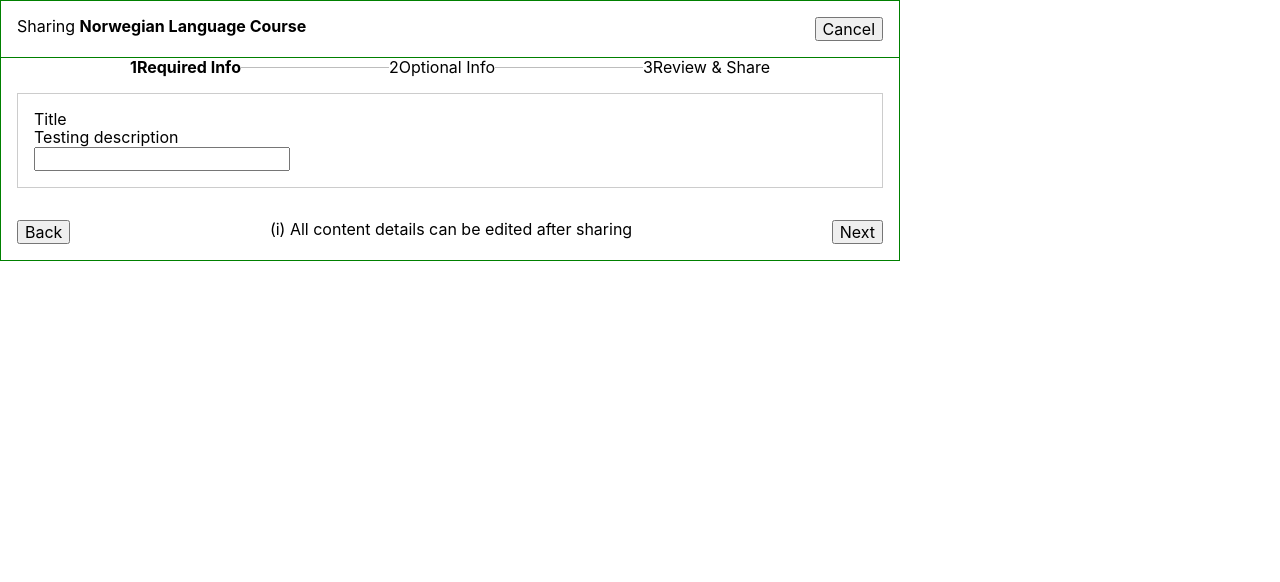
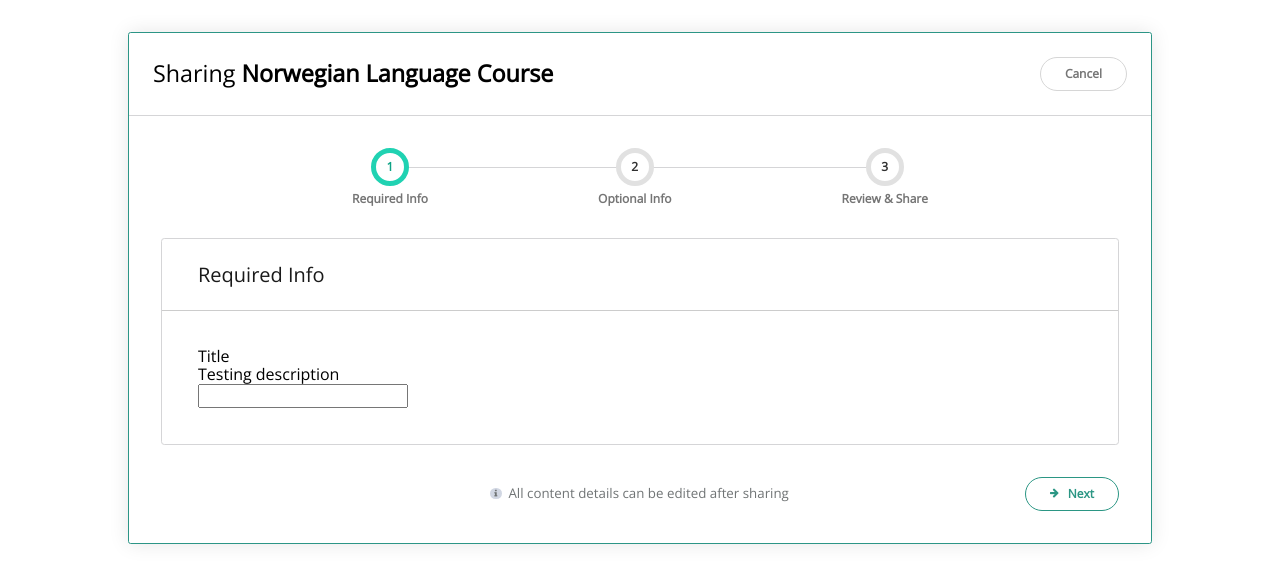
Before and after one commit to h5p/h5p-hub-sharing-ui, a React app: page / in a window 1280 px wide. Built offline with nearby package versions, Linux system fonts and the light colour scheme; a web font is replaced by a local one.

Commit message:
HFP-2968 Add main UI components

```diff
--- a/src/components/Main.js
+++ b/src/components/Main.js
@@ -5,82 +5,143 @@ import Step from './generic/stepper/Step';
 import Mandatory from './steps/Mandatory';
 import Optional from './steps/Optional';
 import Review from './steps/Review';
+import Success from './steps/Success';
 import TranslationContext from '../context/Translation';
-import MetadataContext from '../context/Metadata';
+import { replace } from '../utils/helpers';
 
 import 'normalize.css';
 import './Main.scss';
 
-const steps = [
+
+
+const getSteps = (shared) => {
+  let steps = [
     {
-    title: 'Required Info',
+      title: 'requiredInfo',
       content: <Mandatory />,
-    nextButton: 'Next'
+      nextButton: {
+        label: 'next',
+        variant: 'outlined'
+      },
+      backButton: false
     },
     {
-    title: 'Optional Info',
+      title: 'optionalInfo',
       content: <Optional />,
-    nextButton: 'Review Info'
+      nextButton: {
+        label: 'reviewInfo',
+        variant: 'outlined'
       },
-  {
-    title: 'Review & Share',
+      backButton: true
+    }
+  ]
+
+  steps.push(!shared ? {
+    title: 'reviewAndShare',
     content: <Review />,
-    nextButton: 'Share'
+    nextButton: {
+      label: 'share',
+      variant: 'contained'
     },
-];
+    backButton: true
+  } : {
+    // Special case - last step done
+    title: 'shared',
+    content: <Success />
+  });
+
+  return steps;
+};
 
 function Main() {
   const [activeStep, setActiveStep] = React.useState(0);
+  const [isShared, setShared] = React.useState(false);
   const l10n = useContext(TranslationContext);
-  const metadata = useContext(MetadataContext);
+  const steps = getSteps(isShared);
   const step = steps[activeStep];
 
-  console.log(metadata);
-
+  /**
+   * Handle next button is clicked
+   */
   const handleNext = () => {
+    if (activeStep === 2) {
+      setShared(true);
+    }
+    else {
       setActiveStep((prevActiveStep) => prevActiveStep + 1);
+    }
   };
 
+  /**
+   * Handle back button is clicked
+   */
   const handleBack = () => {
     setActiveStep((prevActiveStep) => prevActiveStep - 1);
   };
+
+  const handleCancel = () => {
+    console.log('Cancel');
+  };
+
+  const mainTitle = replace(l10n.mainTitle, {':title': 'Norwegian Language Course'});
 
   return (
     <div className="h5p-hub-publish">
 
       <div className="header">
-        <div className="title">Sharing <strong>Norwegian Language Course</strong></div>
-        <Button variant="outlined" color="primary">
+        <div
+          role="heading"
+          className="title"
+          dangerouslySetInnerHTML={{__html: mainTitle}} />
+        <Button variant="outlined" color="primary" onClick={handleCancel}>
           {l10n.cancel}
         </Button>
       </div>
 
       <div className="content">
-        <Stepper activeStep={activeStep}>
+        <Stepper activeStep={activeStep} completed={isShared}>
         {steps.map((step, index) => {
           return (
-            <Step key={index} label={step.title}/>
+            <Step key={index} index={index} label={l10n[step.title]} />
           );
         })}
         </Stepper>
 
+        <div className="step-panel">
+          {
+            !isShared &&
+            <div className="step-title" role="heading">
+              <span className="sr-only">{replace(l10n.currentStep, {':step': activeStep+1, ':total': 3})}</span>
+              {l10n[step.title]}
+            </div>
+          }
           <div className="step-content">
             {step.content}
           </div>
-
-        <div className="footer">
-          <Button variant="outlined" onClick={handleBack}>
-            Back
-          </Button>
-
-          <div className="sharing-note">
-            (i) All content details can be edited after sharing
         </div>
 
-          <Button variant="outlined" onClick={handleNext}>
-            {step.nextButton}
+        {
+          !isShared &&
+          <div className="footer">
+            <div className="navigation">
+              {
+                step.backButton &&
+                <Button name="back" variant="outlined" color="green" onClick={handleBack}>
+                  {l10n.back}
                 </Button>
+              }
+              {
+                step.nextButton &&
+                <Button name="next" variant={step.nextButton.variant} color="green" onClick={handleNext}>
+                  {l10n[step.nextButton.label]}
+                </Button>
+              }
             </div>
+            <div className="sharing-note">
+              <i className="icon-info"/>{l10n.sharingNote}
+            </div>
+          </div>
+        }
       </div>
     </div>
   );
--- a/src/components/Main.scss
+++ b/src/components/Main.scss
@@ -13,39 +13,109 @@
 }
 
 .h5p-hub-publish {
-  max-width: 900px;
-  border: 1px solid green;
+  margin: 2em auto;
+  font-family: 'Open Sans', sans-serif;
+  max-width: 1024px;
+  border: 1px solid #2c9586;
+  border-radius: 0.167em;
   box-sizing: border-box;
   font-size: 16px;
+  box-shadow: 0px 0px 20px rgba(0,0,0,0.1);
 
   .header {
-    padding: 1em;
+    padding: 1.5em;
     display: flex;
+    align-items: center;
     width: 100%;
     box-sizing: border-box;
-    border-bottom: 1px solid green;
+    border-bottom: 1px solid #d5d5d7;
 
     .title {
+      font-size: 1.458em;
       flex-grow: 1;
     }
   }
 
+  .step-panel {
+    margin: 2em;
+    border-radius: 0.208em;
+    border: 1px solid #d5d5d7;
+  }
+
+  .step-title {
+    color: #1a1a1a;
+    font-size: 1.250em;
+    border-bottom: 1px solid #ccc;
+    padding: 1.2em 1.8em;
+  }
+
   .step-content {
-    margin: 1em;
-    padding: 1em;
-    border: 1px solid #ccc;
+    padding: 2.25em;
   }
 
   .footer {
-    padding: 1em;
-    display: flex;
+    padding: 0 2em 2em;
     width: 100%;
     box-sizing: border-box;
+    position: relative;
+
+    .navigation {
+      display: flex;
+
+      button:before {
+        font-family: 'h5p-hub-publish';
+        font-size: 0.75em;
+        content: "\e902";
+        display: inline-block;
+        margin-right: 1em;
+        line-height: 1;
+        position: relative;
+        top: -0.1em;
+      }
+
+      .back:before {
+        transform: rotate(180deg);
+      }
+
+      .next {
+        margin-left: auto;
+      }
+    }
   }
 
   .sharing-note {
-    flex-grow: 1;
     text-align: center;
+    color: #707475;
+    font-size: 0.833em;
+    width: calc(100% - 4.9em);
+    position: absolute;
+    z-index: -1;
+    top: 0.65em;
+    box-sizing: border-box;
+    padding: 0 8em;
+
+    .icon-info:before {
+      font-size: 0.5em;
+      display: inline-block;
+      margin-right: 1em;
+      background: #d1d7e3;
+      padding: 0.4em;
+      border-radius: 50%;
+      position: relative;
+      top: -0.25em;
+    }
+  }
+
+  .sr-only {
+    position: absolute;
+    width: 1px;
+    height: 1px;
+    padding: 0;
+    margin: -1px;
+    overflow: hidden;
+    clip: rect(0, 0, 0, 0);
+    white-space: nowrap;
+    border: 0;
   }
 
   [class^="icon-"], [class*=" icon-"] {
--- a/src/components/generic/button/Button.js
+++ b/src/components/generic/button/Button.js
@@ -1,11 +1,35 @@
 import React from 'react';
+import PropTypes from 'prop-types';
 
-const Button = ({children, onClick}) => {
+import './Button.scss';
+
+const Button = ({children, name, onClick, variant, color}) => {
+
+  let classes = [];
+
+  if (name) {
+    classes.push(name);
+  }
+  if (variant) {
+    classes.push(variant);
+  }
+  if (color) {
+    classes.push(color);
+  }
+
   return (
-    <button onClick={onClick}>
+    <button type="button" className={classes.join(' ')} onClick={onClick}>
       {children}
     </button>
   );
 };
 
+Button.propTypes = {
+  children: PropTypes.string.isRequired,
+  name: PropTypes.string,
+  onClick: PropTypes.func.isRequired,
+  variant: PropTypes.string,
+  color: PropTypes.string
+};
+
 export default Button;
--- /dev/null
+++ b/src/components/generic/button/Button.scss
@@ -0,0 +1,47 @@
+.h5p-hub-publish button {
+  font-family: 'Open Sans', sans-serif;
+  font-size: 0.75em;
+  background: transparent;
+  padding: 0.75em 2em;
+  color: #757575;
+  border-radius: 3em;
+  border: 1px solid #d6d6d6;
+  cursor: pointer;
+  font-weight: bold;
+
+  &:before {
+    font-weight: normal;
+  }
+
+  &:hover {
+    color: #5f5f5f;
+    border-color: #5f5f5f;
+  }
+
+  &.contained.green {
+    color: #fff;
+    border-color: #2b9684;
+    background: #2b9684;
+
+    &:hover {
+      border-color: #257a70;
+      background: #257a70;
+    }
+  }
+
+  &.outlined.green {
+    border-width: 0.125em;
+    color: #2b9684;
+    border-color: #2b9684;
+
+    &:hover {
+      color: #257a70;
+      border-color: #257a70;
+    }
+
+    &[disabled] {
+      color: #92cabf;
+      border-color: #92cabf;
+    }
+  }
+}
--- a/src/components/generic/stepper/Step.js
+++ b/src/components/generic/stepper/Step.js
@@ -1,14 +1,37 @@
 import React from 'react';
+import PropTypes from 'prop-types';
 
 import './Step.scss';
 
-const Step = ({active, label, index}) => {
+const Step = ({active, label, index, completed}) => {
+
+  let classes = ['step'];
+  if (active) {
+    classes.push('active');
+  }
+  if (completed) {
+    classes.push('completed');
+  }
+
   return (
-    <div className={`step ${active ? 'active' : ''}`}>
-      <span className="step-icon">{index+1}</span>
-      <span className="step-label">{label}</span>
+    <div className={classes.join(' ')}>
+      <div className="step-icon">
+        {
+          completed ?
+          <i className="icon-check"/> :
+          index+1
+        }
+      </div>
+      <div className="step-label">{label}</div>
     </div>
   );
 };
 
+Step.propTypes = {
+  active: PropTypes.bool,
+  label: PropTypes.string.isRequired,
+  index: PropTypes.number.isRequired,
+  completed: PropTypes.bool
+};
+
 export default Step;
--- a/src/components/generic/stepper/Step.scss
+++ b/src/components/generic/stepper/Step.scss
@@ -1,7 +1,41 @@
-.h5p-hub-publish {
-  .step {
-    &.active {
-      font-weight: bold;
+.h5p-hub-publish .step {
+
+  text-align: center;
+  font-size: 0.75em;
+  font-weight: bold;
+
+  .step-icon {
+    color: #303030;
+    border-radius: 50%;
+    border: 0.462em solid #e1e1e1;
+    width: 3.2em;
+    height: 3.2em;
+    line-height: 2.276;
+    display: inline-block;
+    z-index: 1;
+    position: relative;
+    background: #fff;
+    box-sizing: border-box;
+  }
+
+  .step-label {
+    color: #757575;
+    margin-top: 0.5em;
+  }
+
+  &.active {
+    color: #20d2b2;
+    .step-icon {
+      border-color: #20d2b2;
+      color: #0ea385;
+    }
+  }
+
+  &.completed {
+    .step-icon {
+      background: #0ea385;
+      border-color: #20d2b2;
+      color: #fff;
     }
   }
 }
--- a/src/components/generic/stepper/Stepper.js
+++ b/src/components/generic/stepper/Stepper.js
@@ -1,4 +1,5 @@
 import React from 'react';
+import PropTypes from 'prop-types';
 
 import './Stepper.scss';
 
@@ -10,19 +11,13 @@ const StepConnector = () => {
   );
 }
 
-const Stepper = ({activeStep, children}) => {
-
+const Stepper = ({activeStep, children, completed}) => {
   const childrenArray = React.Children.toArray(children);
   const steps = childrenArray.map((step, index) => {
-    const controlProps = {
-      last: index + 1 === childrenArray.length
-    };
-
     const state = {
       index,
       active: false,
-      completed: false,
-      disabled: false,
+      completed: completed || false
     };
 
     if (activeStep === index) {
@@ -31,22 +26,24 @@ const Stepper = ({activeStep, children}) => {
     else if (activeStep > index) {
       state.completed = true;
     }
-    else if (activeStep < index) {
-      state.disabled = true;
-    }
 
     return [
-      index > 0 ? <StepConnector /> : null,
-      React.cloneElement(step, { ...controlProps, ...state, ...step.props })
+      index > 0 ? <StepConnector key={`connector-${index}`}/> : null,
+      React.cloneElement(step, { key: `step-${index}`, ...state,  ...step.props})
     ];
   });
 
-
   return (
-    <div className="stepper">
+    <div className="stepper" aria-hidden={true}>
       {steps}
     </div>
   );
 };
 
+Stepper.propTypes = {
+  activeStep: PropTypes.number.isRequired,
+  children: PropTypes.array.isRequired,
+  completed: PropTypes.bool
+};
+
 export default Stepper;
--- a/src/components/generic/stepper/Stepper.scss
+++ b/src/components/generic/stepper/Stepper.scss
@@ -5,17 +5,23 @@
     max-width: 40em;
     align-items: center;
     flex-direction: row;
-    margin: 0 auto;
+    margin: 2em auto;
+    padding: 0 2em;
+    box-sizing: border-box;
   }
 
   .step-connector {
-    flex: 1 1 auto;
+    flex-grow: 1;
+    margin-left: -2em;
+    margin-right: -2em;
+    position: relative;
+    top: -0.6em;
   }
 
   .step-connector-line {
     display: block;
     border-top-style: solid;
     border-top-width: 1px;
-    border-color: #bdbdbd;
+    border-color: #d5d5d7;
   }
 }
--- /dev/null
+++ b/src/components/steps/Success.js
@@ -0,0 +1,11 @@
+import React from 'react';
+
+const Success = () => {
+  return (
+    <>
+      Success!!
+    </>
+  );
+};
+
+export default Success;
--- a/src/index.js
+++ b/src/index.js
@@ -21,6 +21,7 @@ const metadata = {
   levels: levels
 };
 
+
 ReactDOM.render(
   <React.StrictMode>
     <TranslationContext.Provider value={l10n}>
--- a/src/test/en.js
+++ b/src/test/en.js
@@ -1,5 +1,23 @@
 const trans = {
-  cancel: 'Cancel'
+
+  mainTitle: 'Sharing <strong>:title</strong>',
+
+  // Buttons:
+  cancel: 'Cancel',
+  back: 'Back',
+  next: 'Next',
+  reviewInfo: 'Review info',
+  share: 'Share',
+
+  // Steps
+  requiredInfo: 'Required Info',
+  optionalInfo: 'Optional Info',
+  reviewAndShare: 'Review & Share',
+  shared: 'Shared',
+
+  currentStep: 'Step :step of :total',
+
+  sharingNote: 'All content details can be edited after sharing'
 };
 
 export default trans;
--- /dev/null
+++ b/src/utils/helpers.js
@@ -0,0 +1,7 @@
+export const replace = (text, replacements) => {
+  for (let key in replacements) {
+    text = text.replace(key, replacements[key]);
+  };
+
+  return text;
+};
```
Also changed, not shown: src/components/generic/form/Element.js (+8 -0 lines). Lines whose indentation alone changed are shown as unchanged.
